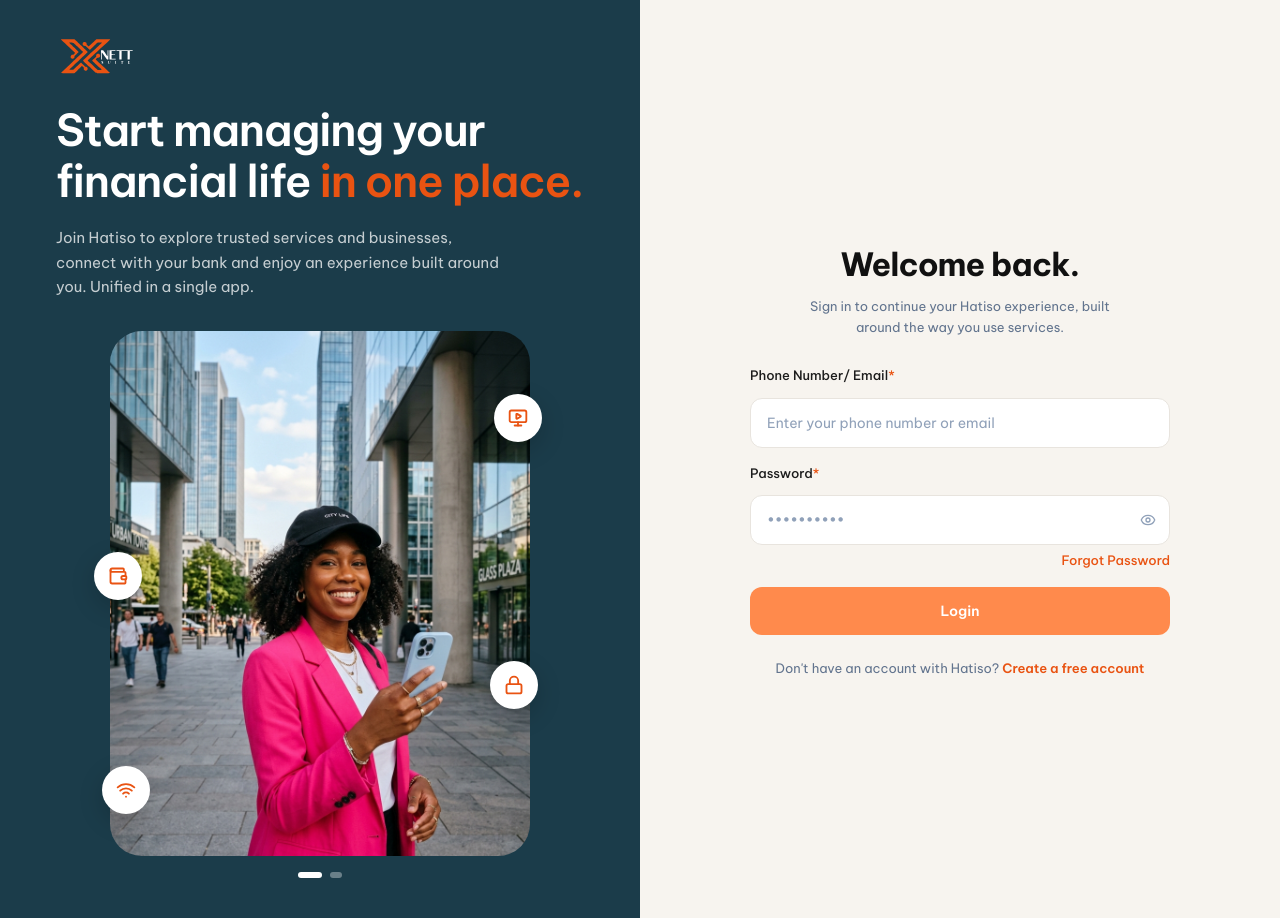
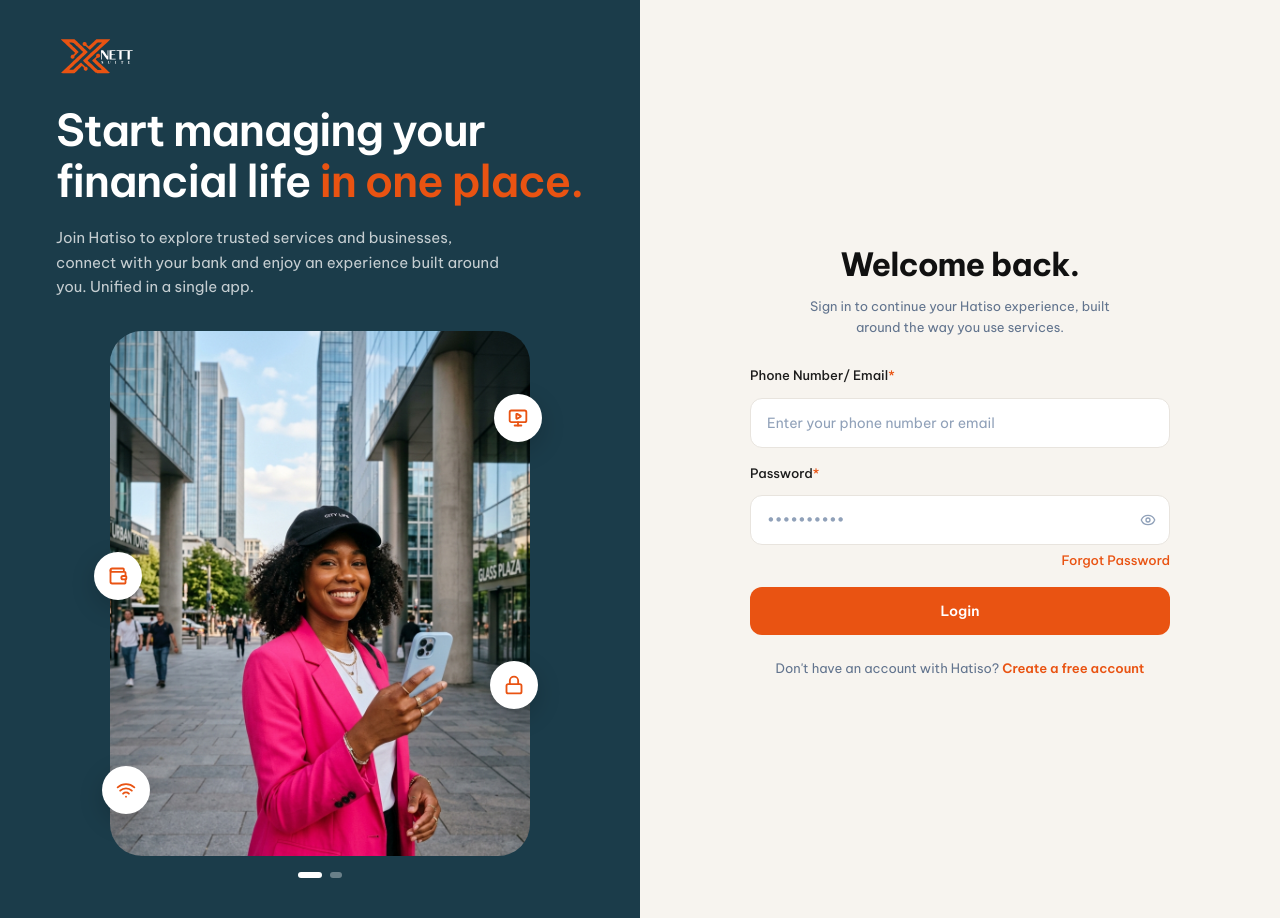
Before and after one commit to dhanielcodes/hatiso, a Next.js app: page /auth/login in a window 1280 px wide. Built offline with nearby package versions, Linux system fonts and the light colour scheme; no server answers.

Commit message:
style: update login submit button background color to #E95312

```diff
--- a/app/auth/login/page.tsx
+++ b/app/auth/login/page.tsx
@@ -101,7 +101,7 @@ export default function LoginPage() {
 
                   <SubmitButton
                     disabled={isLoading}
-                    className="w-full rounded-xl bg-[#FF8A4C] py-3.5 text-sm font-semibold text-white hover:bg-[#FF8A4C] active:scale-[0.99] disabled:opacity-50"
+                    className="w-full rounded-xl bg-[#E95312] py-3.5 text-sm font-semibold text-white hover:bg-[#FF8A4C] active:scale-[0.99] disabled:opacity-50"
                     loadingLabel={
                       <span className="inline-flex items-center justify-center gap-2">
                         <span className="h-4 w-4 animate-spin rounded-full border-2 border-white border-t-transparent" />
```
